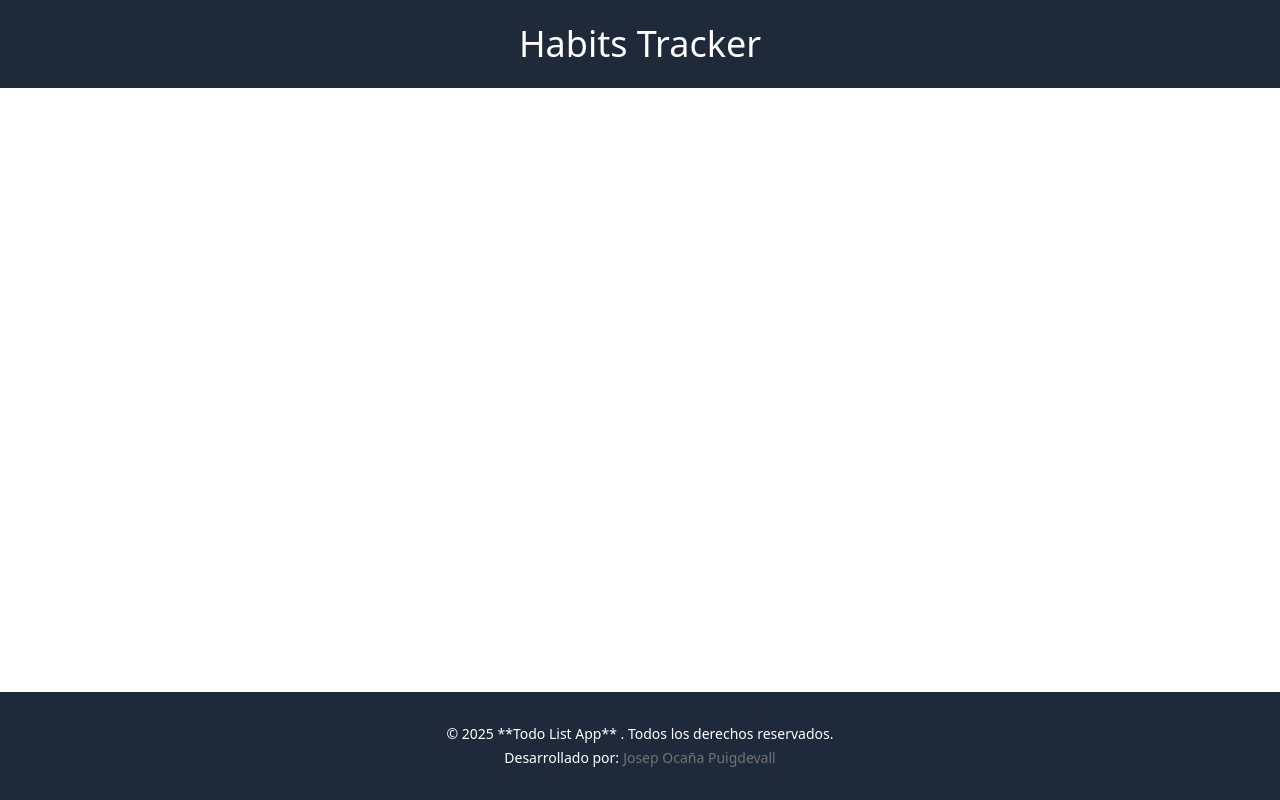
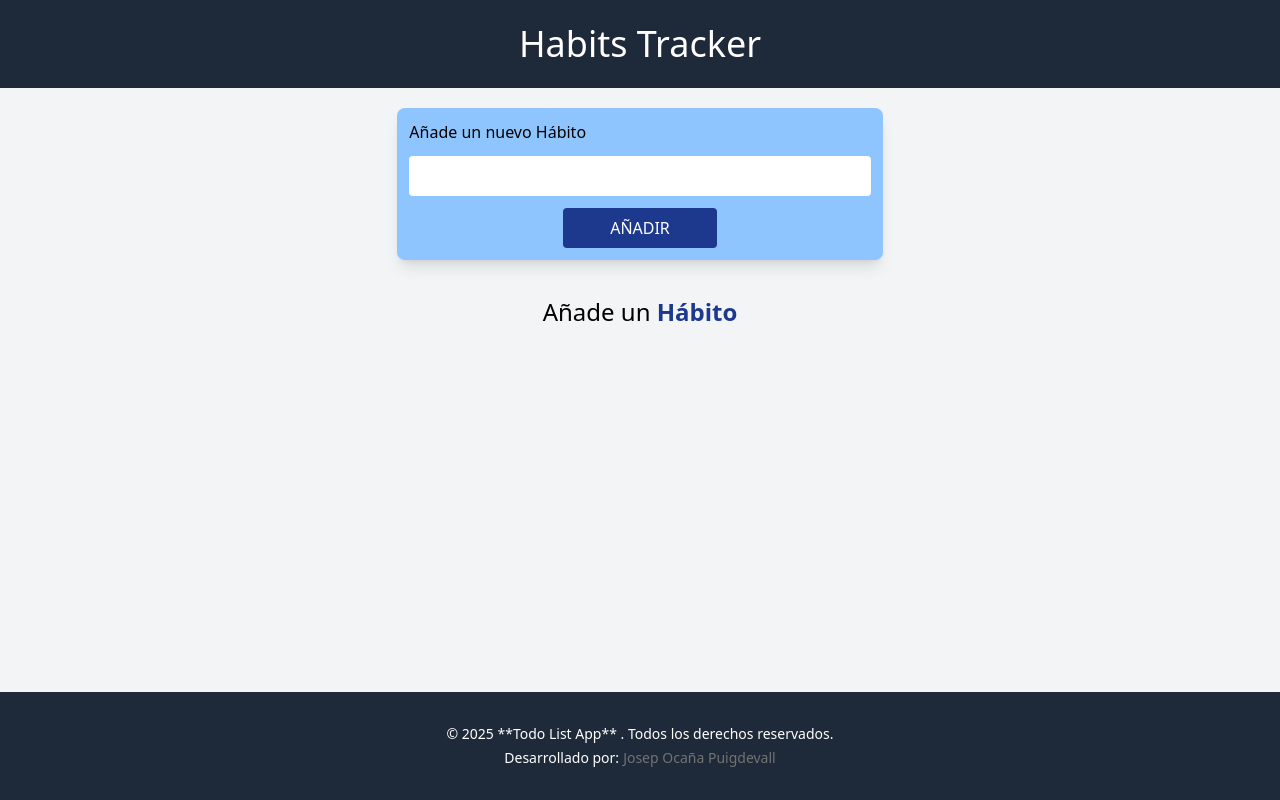
Before and after one commit to Josep-Ocana/habit-tracker, a React (Vite) app: page / in a window 1280 px wide. Built offline with nearby package versions, Linux system fonts and the light colour scheme.

Commit message:
create HabitList, Habitdays in spanish

```diff
--- a/index.html
+++ b/index.html
@@ -5,7 +5,7 @@
     <meta name="viewport" content="width=device-width, initial-scale=1.0" />
     <title>habit-tracker</title>
   </head>
-  <body>
+  <body class="bg-gray-100">
     <div id="root"></div>
     <script type="module" src="/src/main.tsx"></script>
   </body>
--- a/src/App.tsx
+++ b/src/App.tsx
@@ -1,4 +1,6 @@
+import AddHabitForm from "./components/AddHabitForm";
 import Footer from "./components/Footer";
+import HabitList from "./components/habitList";
 import Header from "./components/Header";
 
 function App() {
@@ -6,6 +8,10 @@ function App() {
     <>
       <div className="flex flex-col min-h-screen">
         <Header />
+        <main className="grow w-full md:w-4/5 lg:w-3/5 mx-auto p-5 space-y-10">
+          <AddHabitForm />
+          <HabitList />
+        </main>
 
         <Footer />
       </div>
--- a/src/components/AddHabitForm.tsx
+++ b/src/components/AddHabitForm.tsx
@@ -20,13 +20,13 @@ const AddHabitForm = () => {
       id: uuidv4(),
       name: inputValue,
       days: {
-        mon: false,
-        tue: false,
-        wed: false,
-        thu: false,
-        fri: false,
-        sat: false,
-        sun: false,
+        Lu: false,
+        Ma: false,
+        Mi: false,
+        Ju: false,
+        Vi: false,
+        Sa: false,
+        Do: false,
       },
     };
     dispatch({ type: "ADD_HABIT", payload: newHabit });
--- /dev/null
+++ b/src/components/HabitList.tsx
@@ -0,0 +1,76 @@
+import { useHabits } from "../hooks/useHabits";
+import type { HabitDays } from "../types";
+
+const HabitList = () => {
+  const { state, dispatch } = useHabits();
+
+  return (
+    <>
+      <div className="mx-auto p-3">
+        {state.habits.length <= 0 ? (
+          <h2 className="text-2xl text-center">
+            Añade un <span className="text-blue-900 font-bold">Hábito</span>
+          </h2>
+        ) : (
+          <>
+            <h2 className="text-2xl text-center mb-5">Habits List</h2>
+            <div>
+              {state.habits.map((habit) => {
+                const completedDays = Object.values(habit.days).filter(
+                  Boolean
+                ).length;
+                const percentage = Math.round((completedDays / 7) * 100);
+
+                return (
+                  <div
+                    className="flex justify-between items-center bg-white w-full p-3 mb-3 rounded-lg shadow-lg"
+                    key={habit.id}
+                  >
+                    <p className="font-semibold text-gray-800">{habit.name}</p>
+                    <p>
+                      {Object.entries(habit.days).map(([day, value]) => (
+                        <button
+                          className={`ms-1 px-2 py-1 text-sm rounded-md transition ${
+                            value
+                              ? "bg-green-500 hover:bg-green-600 text-white"
+                              : "bg-gray-200 text-gray-700 hover:bg-gray-300"
+                          }`}
+                          onClick={() =>
+                            dispatch({
+                              type: "TOGGLE_DAY",
+                              payload: {
+                                habitId: habit.id,
+                                day: day as keyof HabitDays,
+                              },
+                            })
+                          }
+                        >
+                          {day}
+                        </button>
+                      ))}
+                    </p>
+                    <p
+                      className={`font-semibold w-10  text-right ${
+                        percentage < 40
+                          ? "text-red-500"
+                          : percentage < 70
+                          ? "text-yellow-500"
+                          : "text-green-500"
+                      }`}
+                    >
+                      {percentage}%
+                    </p>
+                  </div>
+                );
+              })}
+            </div>
+          </>
+        )}
+
+        <div className="flex justify-between"></div>
+      </div>
+    </>
+  );
+};
+
+export default HabitList;
--- a/src/context/habitReducer.ts
+++ b/src/context/habitReducer.ts
@@ -42,13 +42,13 @@ export function habitReducer(state: State, action: Action): State {
 
     case "RESET_WEEK":
       const newDays: HabitDays = {
-        mon: false,
-        tue: false,
-        wed: false,
-        thu: false,
-        fri: false,
-        sat: false,
-        sun: false,
+        Lu: false,
+        Ma: false,
+        Mi: false,
+        Ju: false,
+        Vi: false,
+        Sa: false,
+        Do: false,
       };
       return {
         ...state,
```
Also changed, not shown: src/types/index.ts (+7 -7 lines).
